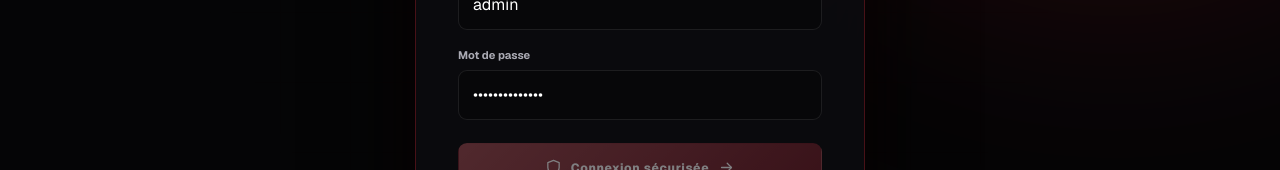
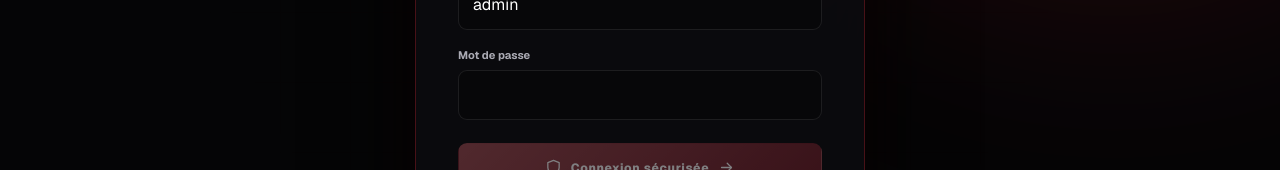
Before and after one commit to dorianbuekens2006-arch/zays-roblox, a Next.js app: page /admin/login in a window 1280 px wide. Shown: the part 478-648 px from the top of the page. Built offline with nearby package versions, Linux system fonts and the light colour scheme; no server answers.

Commit message:
Update LoginForm.tsx

```diff
--- a/app/admin/login/LoginForm.tsx
+++ b/app/admin/login/LoginForm.tsx
@@ -6,7 +6,7 @@ import { Icon } from "@/app/components/Icon";
 
 export default function LoginForm({ configured }: { configured: boolean }) {
   const [username, setUsername] = useState("admin");
-  const [password, setPassword] = useState("Fiona2026!Zays");
+const [password, setPassword] = useState("");
   const [error, setError] = useState("");
   const [loading, setLoading] = useState(false);
 
```
